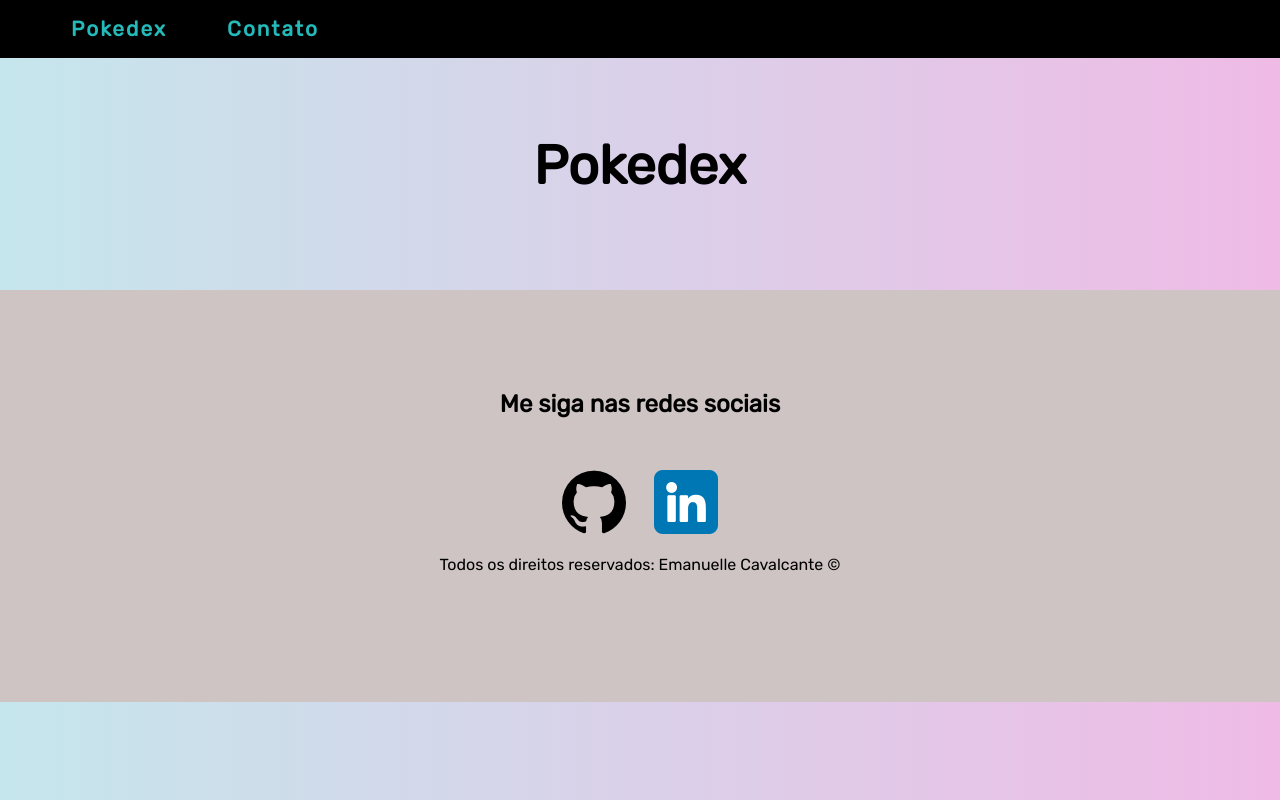
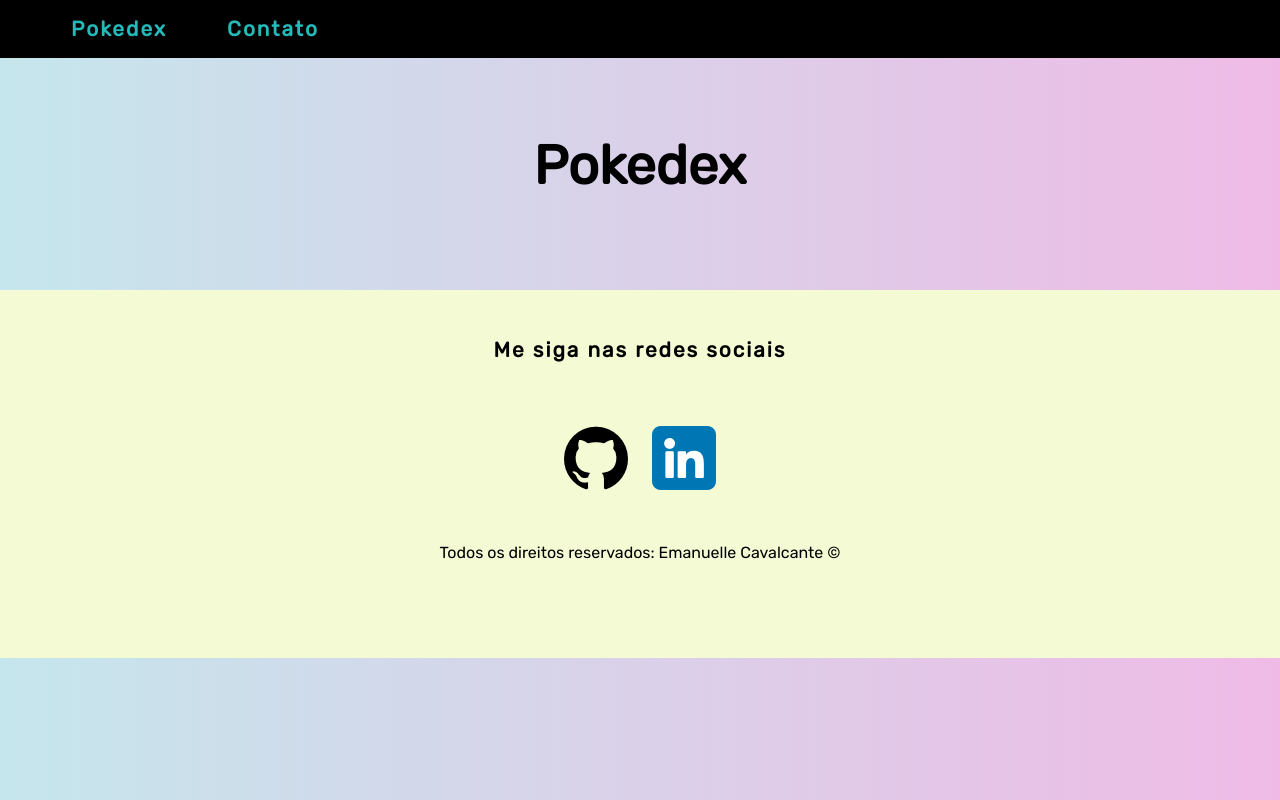
Before and after one commit to Emanuelle30/Page-Pokedex, a plain HTML site: page index.html in a window 1280 px wide. Drawn offline with Linux system fonts and the light colour scheme; no server answers.

Commit message:
Comentários e organização

```diff
--- a/index.html
+++ b/index.html
@@ -1,60 +1,56 @@
 <!DOCTYPE html>
 <html lang="pt-br">
+
 <head>
-  <meta charset="UTF-8">
+    <meta charset="utf-8">
     <title>PokeDex</title>
     <link rel="stylesheet" href="./style.css" />
     <link href="https://fonts.googleapis.com/css?family=Rubik&display=swap" rel="stylesheet" />
-  <!--linkIcones-->
-  <link rel="stylesheet" href="path/to/font-awesome/css/font-awesome.min.css">
+</head>
 
-</head>
 <body>
-
+    <!--Menu-->
     <nav>
-
         <ul>
-
-
             <li>
-                    <a href="index.html"> Pokedex </a>
+                <a href="index.html" id="home"> Pokedex </a>
             </li>
-
             <li>
                 <a href="#redes"> Contato </a>
             </li>
+        </ul>
+    </nav>
+    <!--/Menu-->
 
-            </ul>
-
-
-    </nav>
-
-
-
+    <!--Home Pokedex-->
     <div class="container">
         <h1>Pokedex</h1>
         <ul data-js="pokedex" class="pokedex"></ul>
     </div>
+    <!--/Home Pokedex-->
 
-
+    <!--rodapé-->
     <footer>
         <div class="footer">
-        <h2 id="redes"> Me siga nas redes sociais</h2>
-
-        <div id="copy">
-            <a href="https://github.com/Emanuelle30" target="_blank" >
-                <img class="p-20" src="icones/github.png" alt="Github">
-            </a>
-            <a href="https://www.linkedin.com/in/30emanuellecavalcante/">
-                <img class="p-20" src="icones/linkedin.png" alt="LinkedIn">
-            </a>
-
-            <p> Todos os direitos reservados: Emanuelle Cavalcante &copy; </p>
+            <div class="copy">
+                <a href="#home" id="redes"> Me siga nas redes sociais </a>
             </div>
 
+            <div class="copy">
+                <a href="https://github.com/Emanuelle30" target="_blank">
+                    <img class="p-20" src="icones/github.png" alt="Github"></a>
+
+                <a href="https://www.linkedin.com/in/30emanuellecavalcante/" target="_blank">
+                    <img class="p-20" src="icones/linkedin.png" alt="LinkedIn"></a>
+
+                <p class="copy"> Todos os direitos reservados: Emanuelle Cavalcante &copy; </p>
+            </div>
         </div>
     </footer>
+    <!--/rodapé-->
 
+    <!--link JS-->
     <script src="./app.js"></script>
 </body>
+
 </html>
--- a/style.css
+++ b/style.css
@@ -1,3 +1,4 @@
+/* style.css */
 body {
 	background: #EFEFBB;
 	background: linear-gradient(to right, rgb(197, 230, 236), rgb(239, 187, 230));
@@ -43,6 +44,8 @@ h1 {
 	top: 15%;
 	left: 25%;
 }
+
+/* cores por tipo */
 
 .steel {
 	background-color: #f4f4f4;
@@ -151,7 +154,6 @@ ul.social-network li {
 
 .h:hover {
 	color: black;
-
 }
 
 /*style-menu*/
@@ -160,7 +162,6 @@ nav {
 	margin: 0;
 	background-color: black;
 	padding: 1px;
-
 }
 
 a {
@@ -192,36 +193,35 @@ li:hover {
 	opacity: 0.8;
 }
 
-
-
-/* footer */
+/* style footer */
 
 footer {
 	display: flex;
 	flex-direction: column;
-	align-items:center;
-	background-color: rgb(206, 196, 196);
-	padding: 5em 0;
+	align-items: center;
+	background-color: rgb(244, 250, 211);
+	padding: 1em 0;
 }
 
-footer h2, footer p, footer a, footer span {
+footer h2,
+footer p,
+footer a,
+footer span {
 	color: black;
 	text-decoration: none;
 	text-align: center;
 }
 
-#copy{
+.copy {
 	text-align: center;
 	padding: 2em;
 }
 
 footer li {
 	list-style: none;
-
 }
 
-
-
+/* Animação Cards */
 
 @keyframes bounce {
 	20% {
@@ -239,5 +239,4 @@ footer li {
 	100% {
 		transform: translateY(0);
 	}
-
 }
```
Also changed, not shown: app.js (+7 -1 lines). Lines whose indentation alone changed are shown as unchanged.
